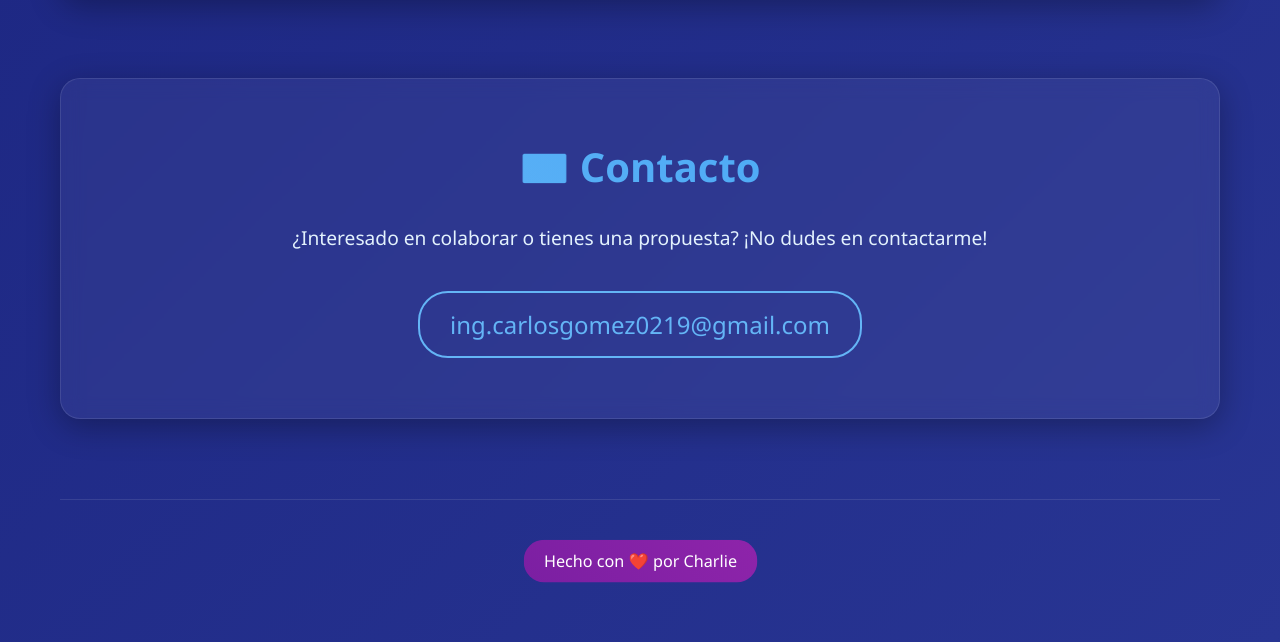
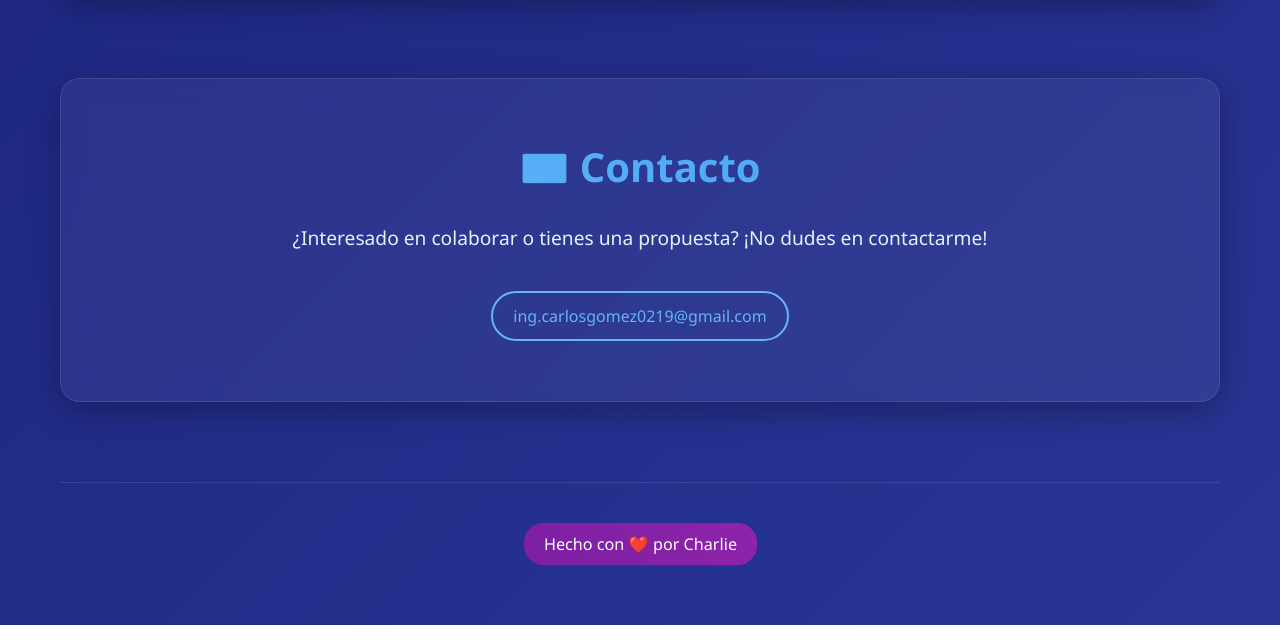
Before and after one commit to CHARLIGOMEZ1989/CHARLIGOMEZ1989, a plain HTML site: page index.html in a window 1280 px wide. Shown: the part 3506-4148 px from the top of the page. Drawn offline with Linux system fonts and the light colour scheme.

Commit message:
Update index.html

```diff
--- a/index.html
+++ b/index.html
@@ -290,16 +290,21 @@
         }
 
         .contact-email {
-            font-size: 1.5em;
+            font-size: 1rem; /* tamaño más manejable en móviles */
             color: #64b5f6;
             text-decoration: none;
-            padding: 15px 30px;
+            padding: 12px 20px;
             border: 2px solid #64b5f6;
             border-radius: 30px;
             display: inline-block;
             margin-top: 20px;
             transition: all 0.3s ease;
+            word-break: break-word;
+            text-align: center;
+            max-width: 100%;
+            box-sizing: border-box;
         }
+
 
         .contact-email:hover {
             background: #64b5f6;
@@ -383,7 +388,7 @@
             <p class="title">Ingeniero Industrial | Desarrollador de Software | Especialista GIS</p>
             <p class="location">📍 Bogotá, Colombia | 📧 ing.carlosgomez0219@gmail.com</p>
             <div class="links">
-                <a href="HV_CarlosEduardoGomezRico_2025.pdf" class="link-btn" target="_blank">Ver Hoja de Vida (PDF)</a>
+                <a href="HV_CEGR_2025.pdf" class="link-btn" target="_blank">Ver Hoja de Vida (PDF)</a>
                 <a href="https://www.linkedin.com/in/carlos-eduardo-gómez-rico-842084128" class="link-btn" target="_blank">LinkedIn</a>
             </div>
         </header>
```
